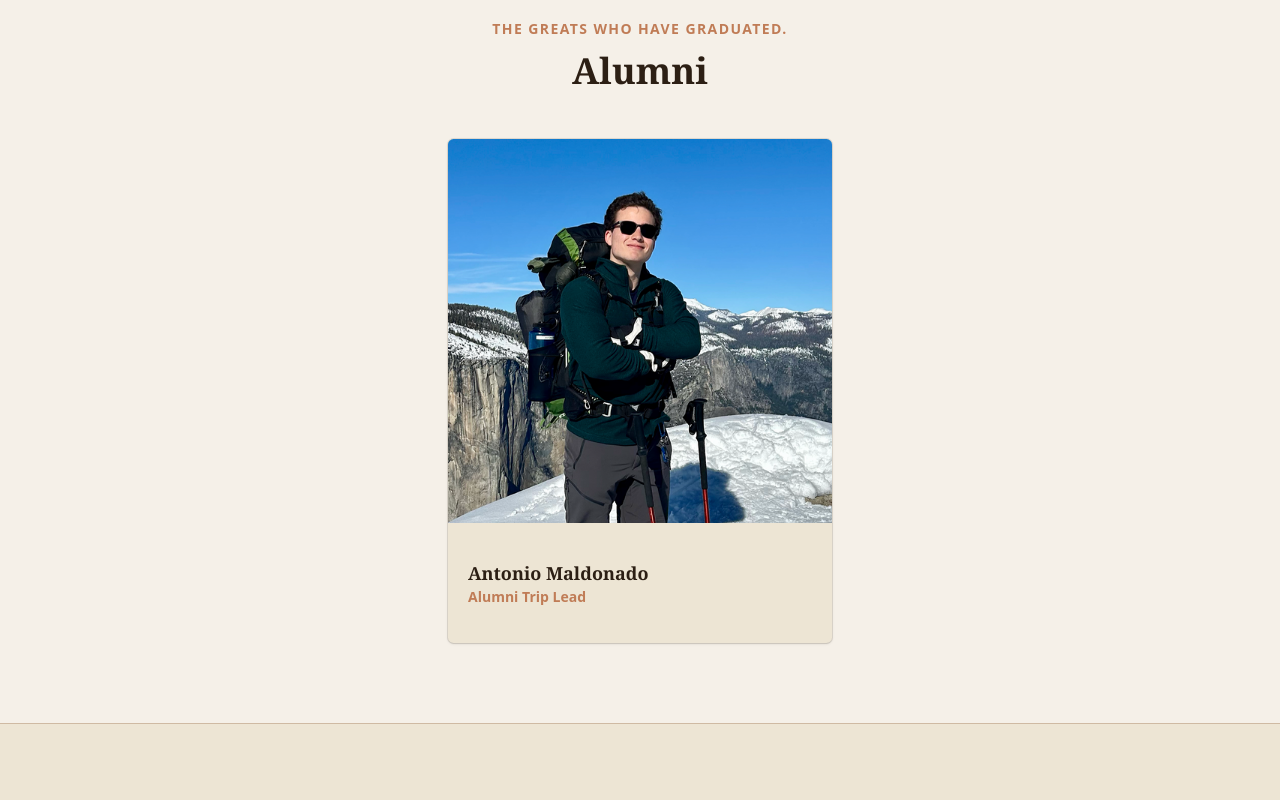
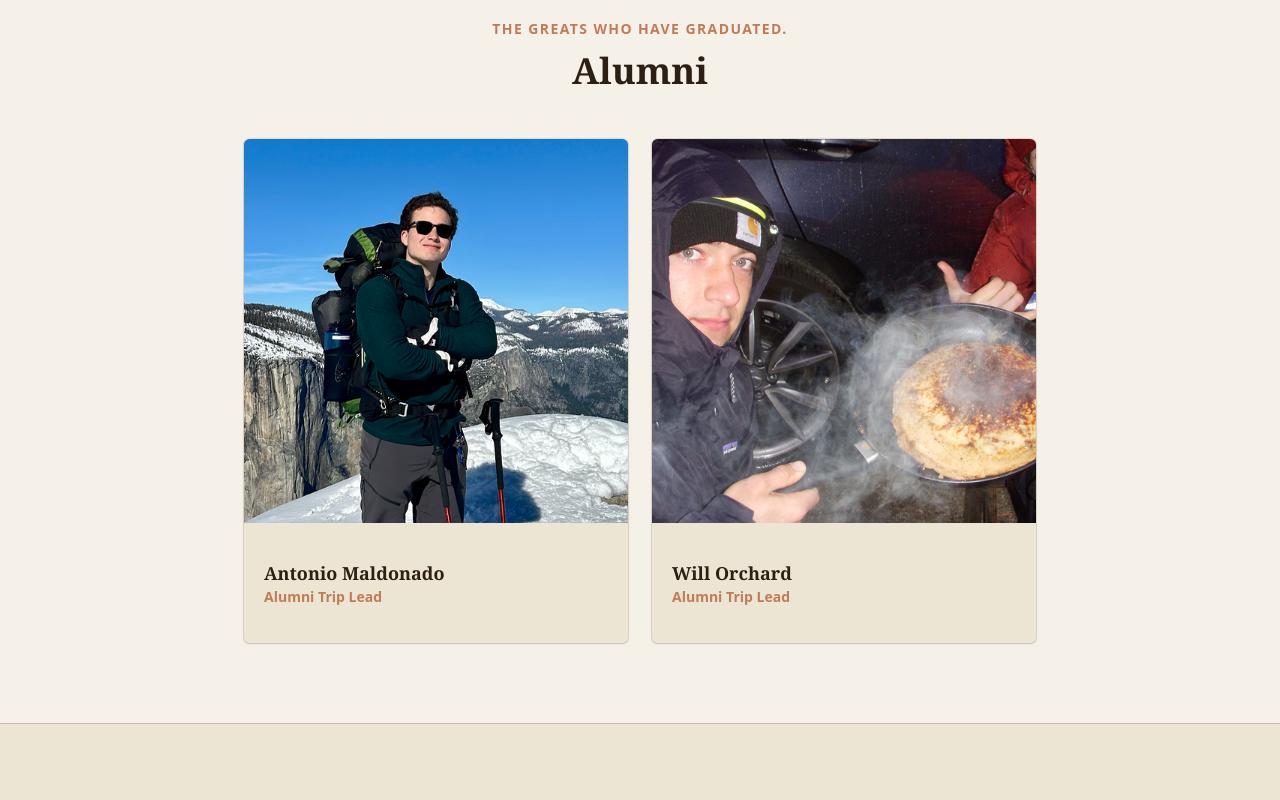
Before and after one commit to RyeBreadFernandez/tubc-website, a Next.js app: page /about in a window 1280 px wide. Shown: the part 1120-1920 px from the top of the page. Built offline with nearby package versions, Linux system fonts and the light colour scheme.

Commit message:
Move Will Orchard to alumni

```diff
--- a/data/staff.ts
+++ b/data/staff.ts
@@ -236,11 +236,6 @@ export const staff: StaffMember[] = [
     imageUrl: '/staff/valerie-munerman.jpg',
   },
   {
-    name: 'Will Orchard',
-    role: 'Staff Member / Trip Lead',
-    imageUrl: '/staff/will-orchard.jpg',
-  },
-  {
     name: 'Xander Pfistner',
     role: 'Staff Member / Trip Lead',
     imageUrl: '/staff/xander-pfistner.jpg',
@@ -253,4 +248,9 @@ export const alumniTripLeads: StaffMember[] = [
     role: 'Alumni Trip Lead',
     imageUrl: '/staff/antonio-maldonado.jpg',
   },
+  {
+    name: 'Will Orchard',
+    role: 'Alumni Trip Lead',
+    imageUrl: '/staff/will-orchard.jpg',
+  },
 ]
```
